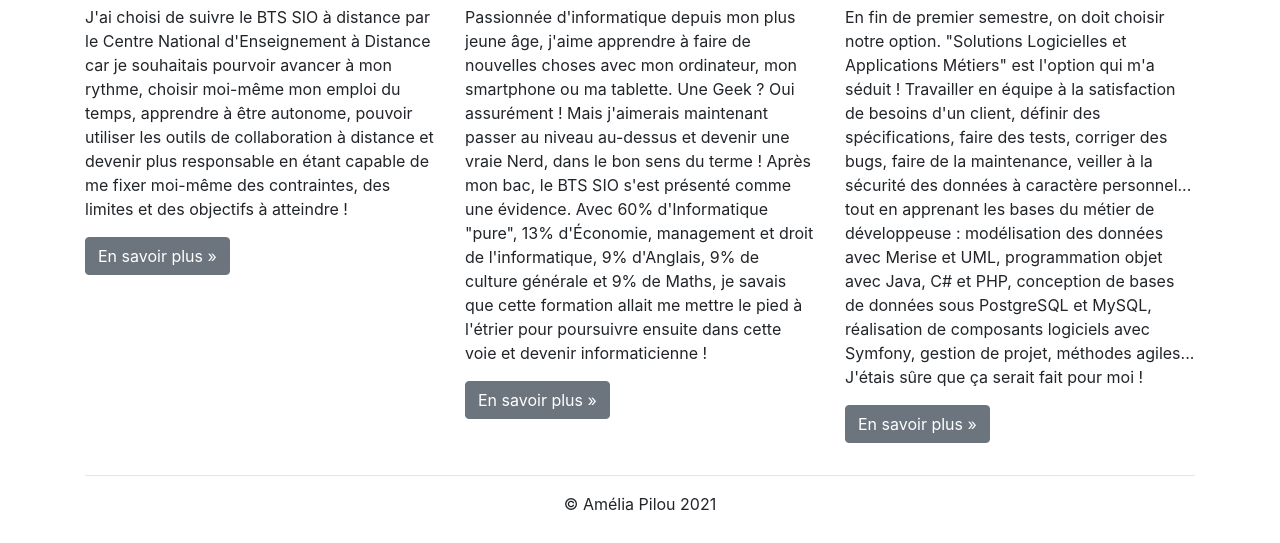
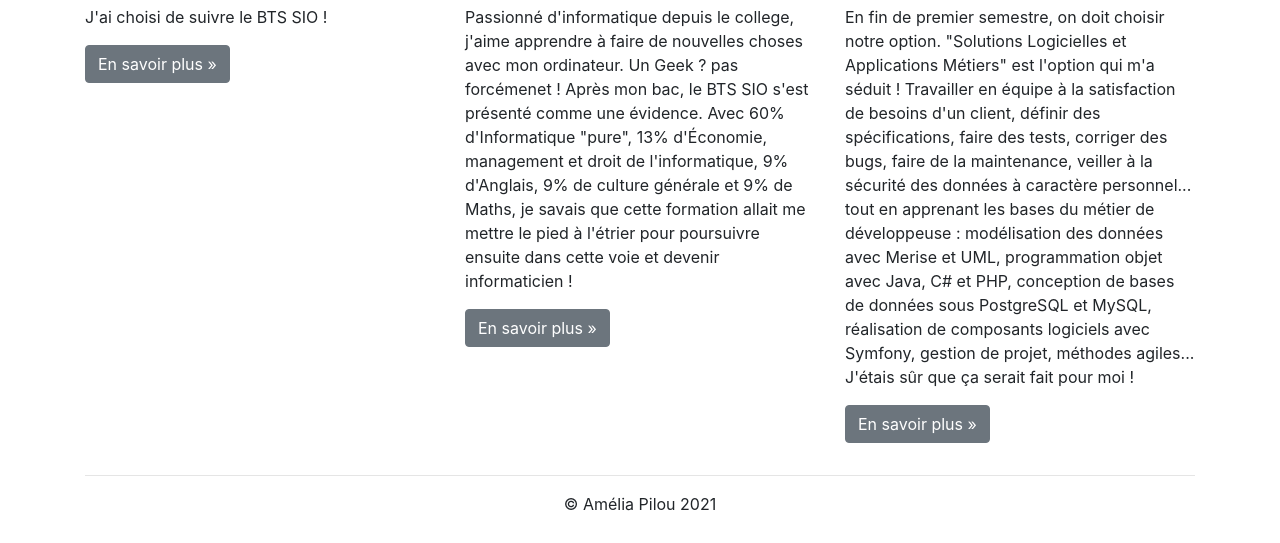
Before and after one commit to yannislemaireghoubali/yannis.lemaire.sio.github, a plain HTML site: page index.html in a window 1280 px wide. Shown: the part 257-800 px from the top of the page. Drawn offline with nearby package versions, Linux system fonts and the light colour scheme.

```diff
--- a/index.html
+++ b/index.html
@@ -38,7 +38,6 @@ Click nbfs://nbhost/SystemFileSystem/Templates/ClientSide/html.html to edit this
             data-target="#navbar" aria-controls="navbar">
                 <span class="sr-only">Navigation raccourcie</span>☰
             </button>
-            <a class="navbar-brand" href="#">Mon portfolio</a>
             <a class="navbar-brand" href="#">Mon portfolio</a>
             <div id="navbar" class="navbar-collapse collapse">
             <ul class="nav navbar-nav">
@@ -146,12 +145,7 @@ Click nbfs://nbhost/SystemFileSystem/Templates/ClientSide/html.html to edit this
             <div class="row">
                 <div class="col-lg-4">
                     <h2>Étudiante du CNED</h2>
-                    <p>J'ai choisi de suivre le BTS SIO à distance par le Centre National
-                    d'Enseignement à Distance car je souhaitais pourvoir avancer à mon rythme,
-                    choisir moi-même mon emploi du temps, apprendre à être autonome, pouvoir
-                    utiliser les outils de collaboration à distance et devenir plus responsable en
-                    étant capable de me fixer moi-même des contraintes, des limites et des
-                    objectifs à atteindre !
+                    <p>J'ai choisi de suivre le BTS SIO !
                     </p>
                     <p><a class="btn btn-secondary" href="http://www.cned.fr" target="_blank"
                     role="button">En savoir plus »</a>
@@ -159,15 +153,13 @@ Click nbfs://nbhost/SystemFileSystem/Templates/ClientSide/html.html to edit this
                 </div>
                 <div class="col-lg-4">
                     <h2>Le BTS SIO</h2>
-                    <p>Passionnée d'informatique depuis mon plus jeune âge, j'aime apprendre à faire
-                    de nouvelles choses avec mon ordinateur, mon smartphone ou ma tablette. Une
-                    Geek ? Oui assurément ! Mais j'aimerais maintenant passer au niveau au-dessus
-                    et devenir une vraie Nerd, dans le bon sens du terme ! Après mon bac, le BTS
+                    <p>Passionné d'informatique depuis le college, j'aime apprendre à faire
+                    de nouvelles choses avec mon ordinateur. Un Geek ? pas forcémenet ! Après mon bac, le BTS
                     SIO s'est présenté comme une évidence. Avec 60% d'Informatique "pure", 13%
                     d'Économie, management et droit de l'informatique, 9% d'Anglais, 9% de culture
                     générale et 9% de Maths, je savais que cette formation allait me mettre le
                     pied à l'étrier pour poursuivre ensuite dans cette voie et devenir
-                    informaticienne !
+                    informaticien !
                     </p>
                     <p><a class="btn btn-secondary" href="https://fr.wikipedia.org/wiki/Brevet_de_tec
                     hnicien_supérieur_-_Services_informatiques_aux_organisations"
@@ -185,7 +177,7 @@ Click nbfs://nbhost/SystemFileSystem/Templates/ClientSide/html.html to edit this
                     avec Merise et UML, programmation objet avec Java, C# et PHP, conception
                     de bases de données sous PostgreSQL et MySQL, réalisation de
                     composants logiciels avec Symfony, gestion de projet, méthodes agiles...
-                    J'étais sûre que ça serait fait pour moi !
+                    J'étais sûr que ça serait fait pour moi !
                     </p>
                     <p><a class="btn btn-secondary" href="https://www.onisep.fr/Ressources/Univers-Fo
                     rmation/Formations/Post-bac/bts-services-informatiques-aux-organisations-op
```
